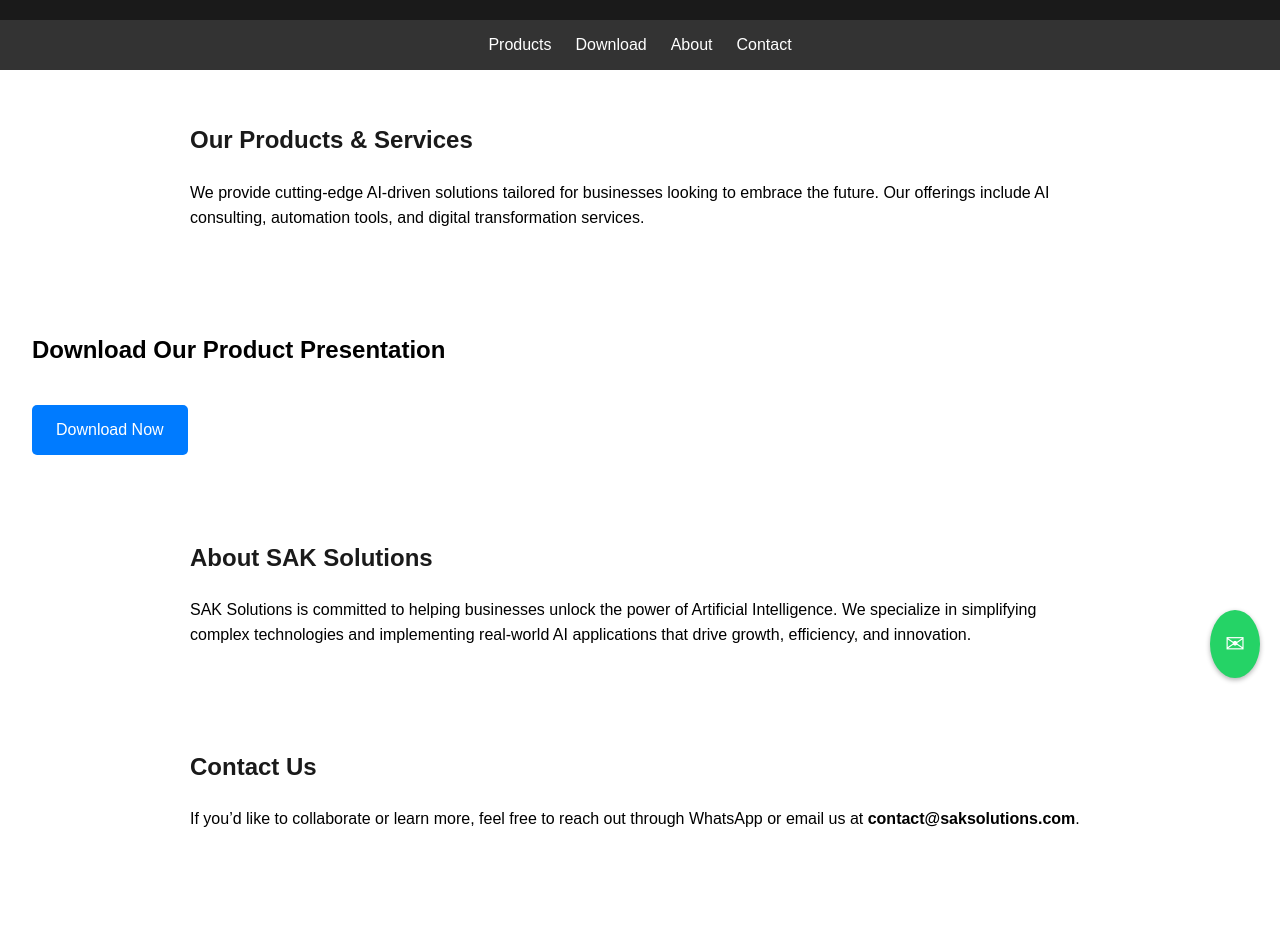
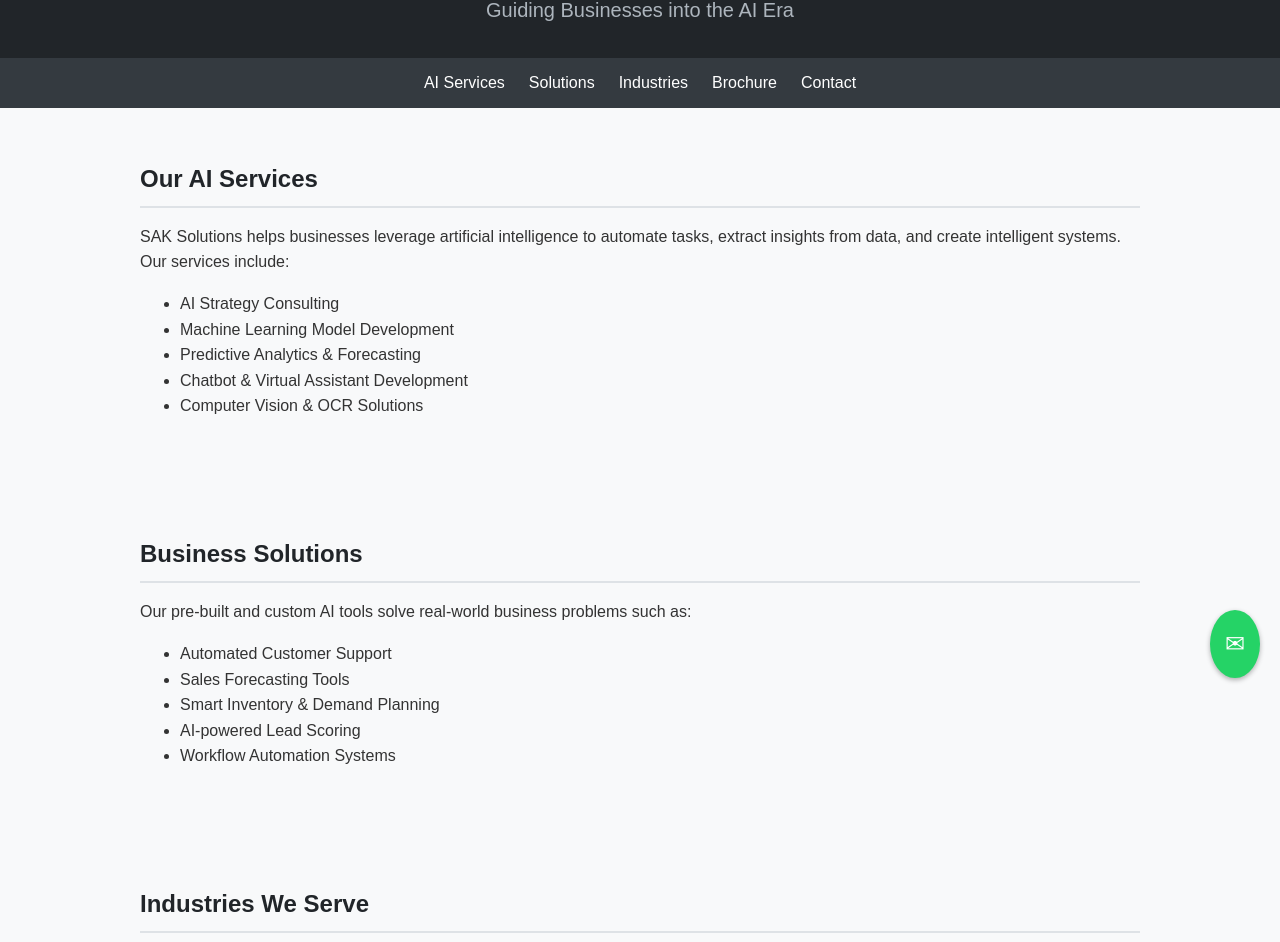
Before and after one commit to Shkhussain/sak-solutions-site, a plain HTML site: page index.html in a window 1280 px wide. Shown: the part 102-1044 px from the top of the page. Before the commit the page ends 982 px from the top, so only its background shows below. Drawn offline with Linux system fonts and the light colour scheme.

Commit message:
Add files via upload

```diff
--- a/index.html
+++ b/index.html
@@ -9,26 +9,28 @@
       margin: 0;
       font-family: Arial, sans-serif;
       line-height: 1.6;
+      background-color: #f8f9fa;
+      color: #333;
     }
     header {
-      background: #1a1a1a;
+      background: #212529;
       color: #fff;
-      padding: 1rem;
+      padding: 2rem 1rem;
       text-align: center;
     }
     header h1 {
       margin: 0;
+      font-size: 2.5rem;
     }
     .tagline {
-      font-size: 1.2rem;
-      margin-top: 0.5rem;
-      color: #f0f0f0;
+      font-size: 1.25rem;
+      color: #adb5bd;
     }
     nav {
       display: flex;
       justify-content: center;
       gap: 1.5rem;
-      background: #333;
+      background: #343a40;
       padding: 0.75rem;
     }
     nav a {
@@ -37,13 +39,14 @@
     }
     section {
       padding: 2rem;
-    }
-    .products, .about, .contact {
-      max-width: 900px;
+      max-width: 1000px;
       margin: auto;
     }
-    .products h2, .about h2, .contact h2 {
-      color: #1a1a1a;
+    section h2 {
+      color: #212529;
+      border-bottom: 2px solid #dee2e6;
+      padding-bottom: 0.5rem;
+      margin-bottom: 1rem;
     }
     .download-btn {
       background: #007bff;
@@ -69,6 +72,9 @@
       text-decoration: none;
       z-index: 100;
     }
+    .section-block {
+      margin-bottom: 2rem;
+    }
     @media (max-width: 768px) {
       nav {
         flex-direction: column;
@@ -83,30 +89,64 @@
   </header>
 
   <nav>
-    <a href="#products">Products</a>
-    <a href="#download">Download</a>
-    <a href="#about">About</a>
+    <a href="#services">AI Services</a>
+    <a href="#solutions">Solutions</a>
+    <a href="#industries">Industries</a>
+    <a href="#download">Brochure</a>
     <a href="#contact">Contact</a>
   </nav>
 
-  <section id="products" class="products">
-    <h2>Our Products & Services</h2>
-    <p>We provide cutting-edge AI-driven solutions tailored for businesses looking to embrace the future. Our offerings include AI consulting, automation tools, and digital transformation services.</p>
+  <section id="services">
+    <h2>Our AI Services</h2>
+    <div class="section-block">
+      <p>SAK Solutions helps businesses leverage artificial intelligence to automate tasks, extract insights from data, and create intelligent systems. Our services include:</p>
+      <ul>
+        <li>AI Strategy Consulting</li>
+        <li>Machine Learning Model Development</li>
+        <li>Predictive Analytics & Forecasting</li>
+        <li>Chatbot & Virtual Assistant Development</li>
+        <li>Computer Vision & OCR Solutions</li>
+      </ul>
+    </div>
+  </section>
+
+  <section id="solutions">
+    <h2>Business Solutions</h2>
+    <div class="section-block">
+      <p>Our pre-built and custom AI tools solve real-world business problems such as:</p>
+      <ul>
+        <li>Automated Customer Support</li>
+        <li>Sales Forecasting Tools</li>
+        <li>Smart Inventory & Demand Planning</li>
+        <li>AI-powered Lead Scoring</li>
+        <li>Workflow Automation Systems</li>
+      </ul>
+    </div>
+  </section>
+
+  <section id="industries">
+    <h2>Industries We Serve</h2>
+    <div class="section-block">
+      <p>We cater to a wide range of sectors with tailored AI solutions:</p>
+      <ul>
+        <li>Retail & eCommerce</li>
+        <li>Healthcare & Diagnostics</li>
+        <li>Logistics & Warehousing</li>
+        <li>Financial Services</li>
+        <li>Manufacturing & Automation</li>
+      </ul>
+    </div>
   </section>
 
   <section id="download">
-    <h2>Download Our Product Presentation</h2>
-    <a class="download-btn" href="Presentation.pdf" download>Download Now</a>
+    <h2>Download Our Brochure</h2>
+    <p>Learn more about how SAK Solutions can transform your business with AI. Download our full presentation below:</p>
+    <a class="download-btn" href="Presentation.pdf" download>Download Presentation</a>
   </section>
 
-  <section id="about" class="about">
-    <h2>About SAK Solutions</h2>
-    <p>SAK Solutions is committed to helping businesses unlock the power of Artificial Intelligence. We specialize in simplifying complex technologies and implementing real-world AI applications that drive growth, efficiency, and innovation.</p>
-  </section>
-
-  <section id="contact" class="contact">
-    <h2>Contact Us</h2>
-    <p>If you’d like to collaborate or learn more, feel free to reach out through WhatsApp or email us at <strong>contact@saksolutions.com</strong>.</p>
+  <section id="contact">
+    <h2>Get in Touch</h2>
+    <p>Ready to bring AI into your business? Reach out to us via WhatsApp or email at <strong>contact@saksolutions.com</strong>.</p>
   </section>
 
   <a href="https://wa.me/91XXXXXXXXXX?text=Hi%20SAK%20Solutions%2C%20I'm%20interested%20in%20your%20AI%20services." class="whatsapp-float" target="_blank" title="Chat with us on WhatsApp">
```
